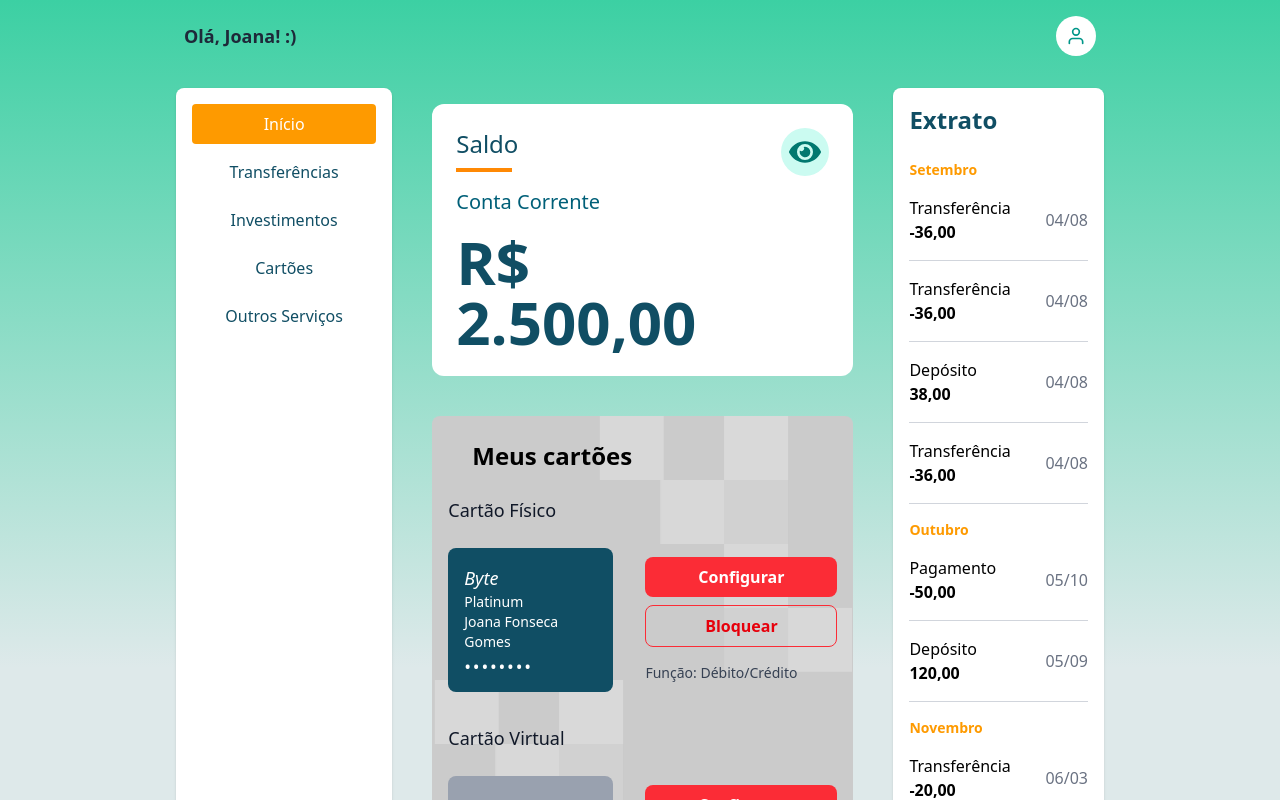
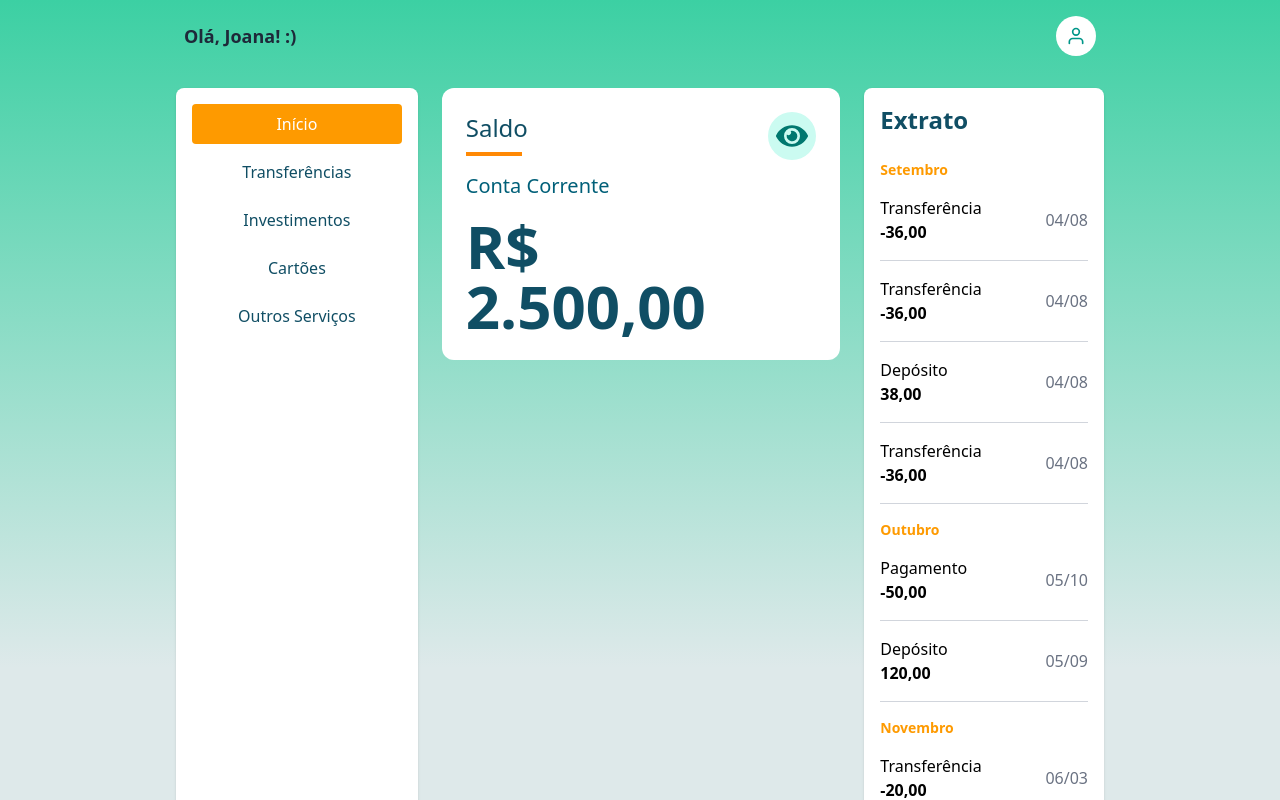
Before and after one commit to AmandaGomesFe/tech-challenge-1, a Next.js app: page /aplicacao in a window 1280 px wide. Shown: the top 800 px of the page. Built offline with nearby package versions, Linux system fonts and the light colour scheme.

Commit message:
corrige arvore de paginas

```diff
--- a/src/app/aplicacao/page.tsx
+++ b/src/app/aplicacao/page.tsx
@@ -6,8 +6,8 @@ import { FaCog, FaSignOutAlt } from "react-icons/fa";
 import Configuracao from "../configuracao/page";
 import Extrato from "@/components/Extrato";
 import Transferencia from "../transferencia/page";
-import Saldo from "../inicio/Saldo";
-import Cartoes from "../inicio/Cartoes";
+import Saldo from "../inicio/page";
+import Cartoes from "../cartoes/page";
 
 export default function App() {
   const [menuSelecionado, setMenuSelecionado] = useState("inicio");
@@ -28,7 +28,6 @@ export default function App() {
         return (
           <div className="flex flex-col gap-6 md:gap-10">
             <div><Saldo/></div>
-            <div><Cartoes/></div>
           </div>
         );
       case "transferencias":
@@ -36,7 +35,7 @@ export default function App() {
       case "investimentos":
         return <div className="p-4">Investimentos</div>;
       case "cartoes":
-        return <div className="p-4">Cartões</div>;
+        return <div><Cartoes/></div>
       case "outros":
         return <div className="p-4">Outros Serviços</div>;
       case "extrato":
@@ -131,7 +130,7 @@ export default function App() {
         </nav>
 
       {menuSelecionado !== 'configuracao' ? <>
-        <main className="flex-grow rounded-lg p-1 md:p-4 pt-0 min-h-[300px] overflow-hidden">
+        <main className="flex-grow rounded-lg min-h-[300px] overflow-hidden">
           {renderConteudoMeio()}
         </main>
         <aside className="hidden md:block w-64">
```
Also changed, not shown: src/app/cartoes/page.tsx (renamed from src/app/inicio/Cartoes.tsx), src/app/inicio/page.tsx (renamed from src/app/inicio/Saldo.tsx).
